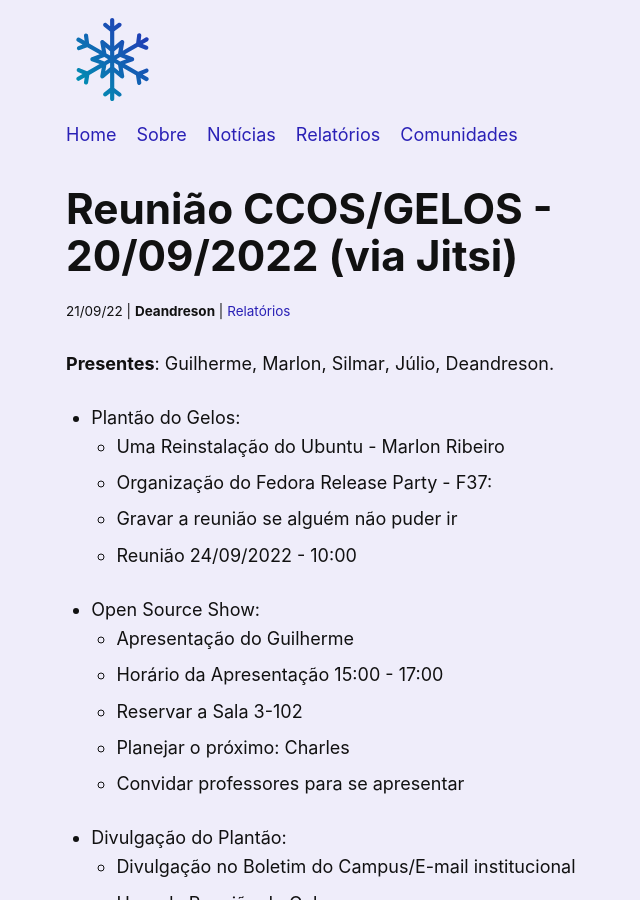
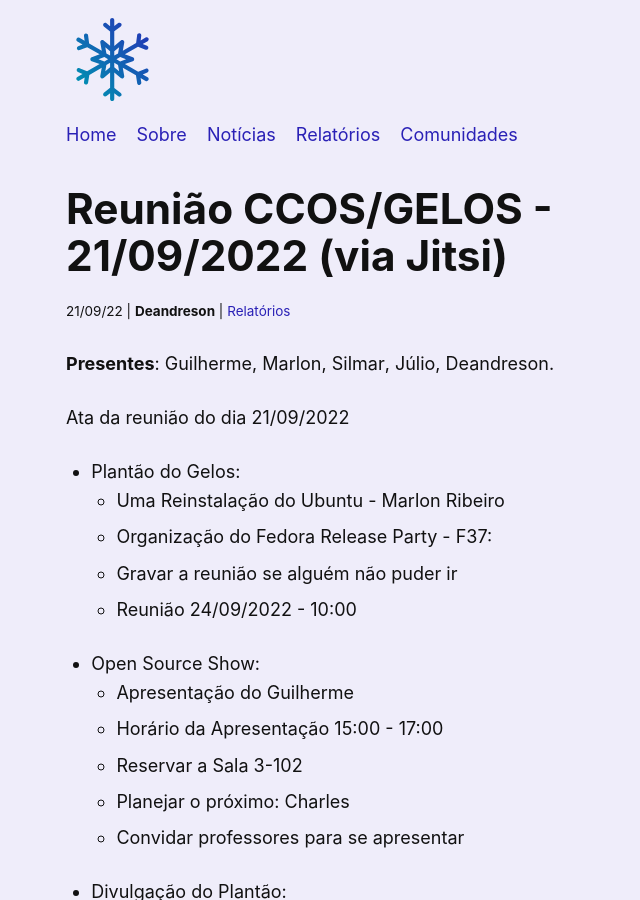
Before and after one commit to gelos-icmc/site, a Jekyll site: the page built from _main/_reports/2022-09-21-ata.md, in a window 1280 px wide and 900 px high. Shown: the whole window, without its empty margins (232-872 px from the left). Built offline with Jekyll 4.4.1, drawn with Linux system fonts in a browser that asks for light colours.

Commit message:
atas 09/2022: correção de newlines e excerpts

```diff
--- a/_main/_reports/2022-09-21-ata.md
+++ b/_main/_reports/2022-09-21-ata.md
@@ -1,5 +1,5 @@
 ---
-title: Reunião CCOS/GELOS - 20/09/2022 (via Jitsi)
+title: Reunião CCOS/GELOS - 21/09/2022 (via Jitsi)
 author: Deandreson
 attendees:
     - Guilherme
@@ -8,6 +8,8 @@ attendees:
     - Júlio
     - Deandreson
 ---
+
+Ata da reunião do dia 21/09/2022
 
 - Plantão do Gelos:
     - Uma Reinstalação do Ubuntu - Marlon Ribeiro
```
Also changed, not shown: _main/_reports/2022-09-13-ata.md (+2 -0 lines), _main/_reports/2022-09-20-ata.md (+2 -0 lines), _main/_reports/2022-09-24-ata.md (+2 -0 lines), _main/_reports/2022-09-27-ata.md (+2 -0 lines).
